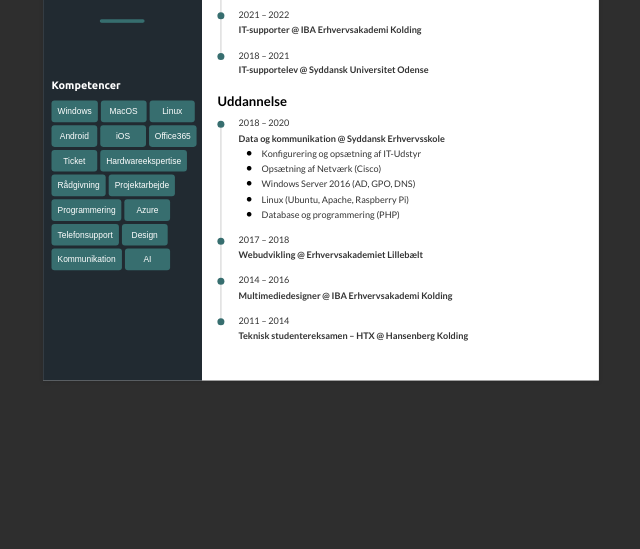
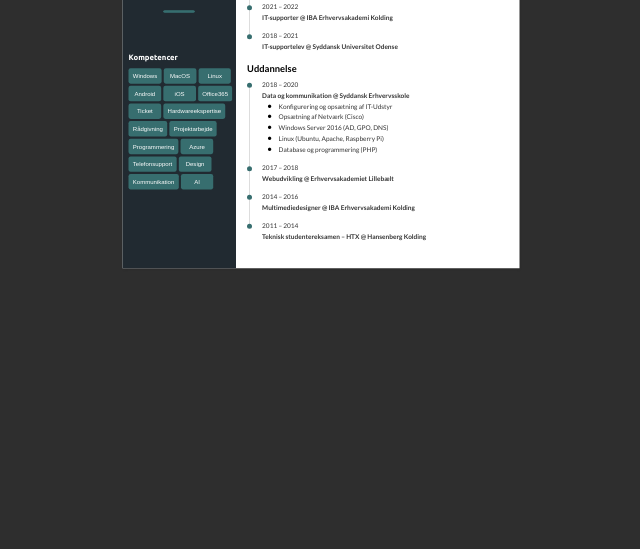
Before and after one commit to reace93/reace93.github.io, a plain HTML site: page index.html in a window 1280 px wide. Shown: the part 574-1123 px from the top of the page, without its empty margins (319-959 px from the left). Drawn offline with Linux system fonts and the light colour scheme.

Commit message:
Update index.html

```diff
--- a/index.html
+++ b/index.html
@@ -33,8 +33,12 @@
 		}
 
 		@media screen and (max-width: 810px), screen and (max-height: 1151px) {
+			body {
+				min-height: 50vh;
+			}
+
 			.a4-paper {
-				transform: scale(0.7);
+				transform: scale(0.5);
 			}
 		}
 
```
